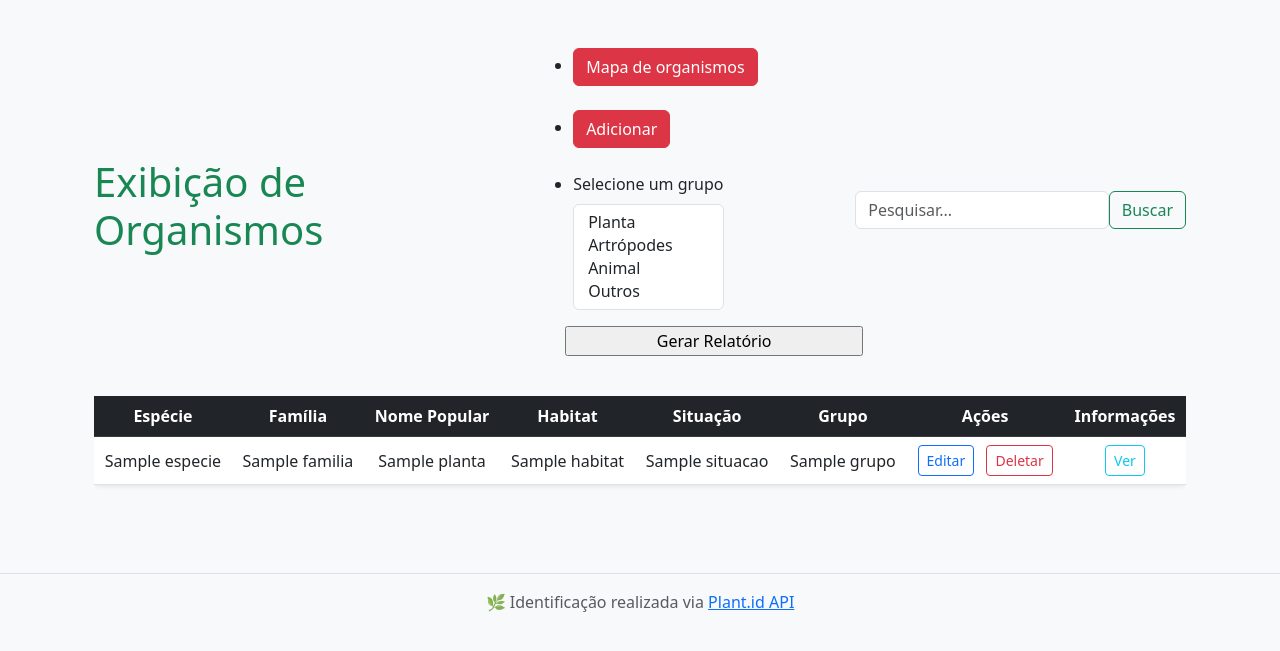
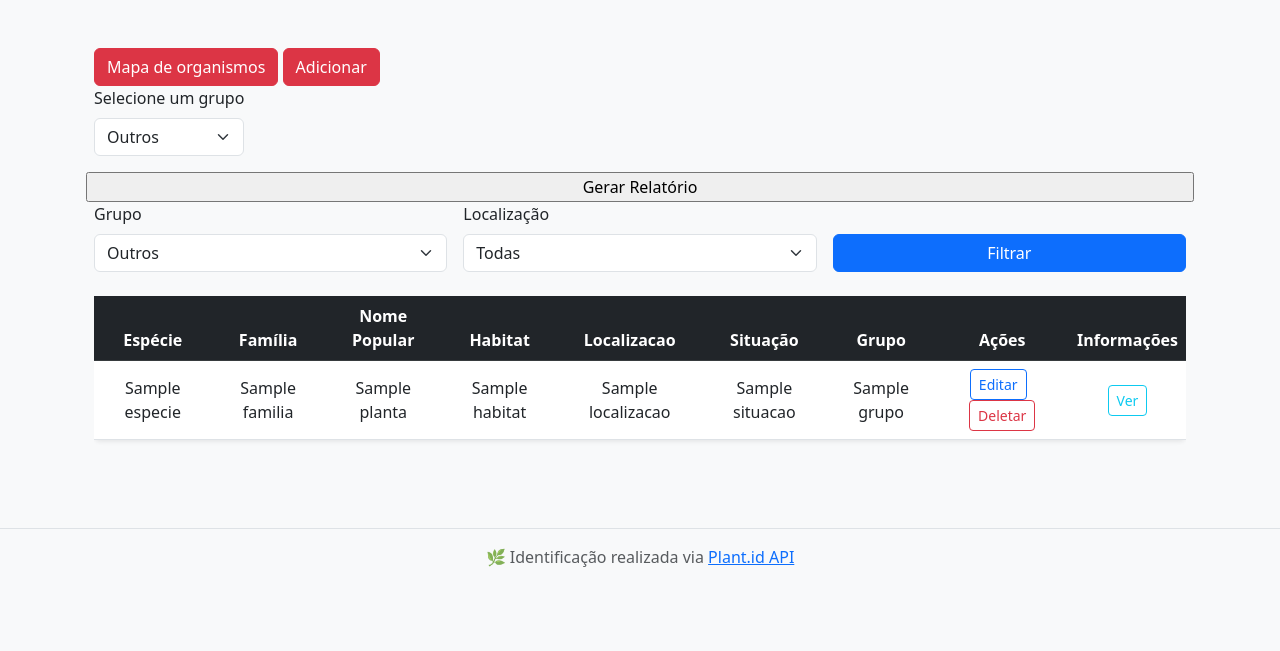
Before and after one commit to Jonatttttttan/Plant_Identifier, a Flask app: template app/Templates/index.html in a window 1280 px wide. Shown: the part 56-707 px from the top of the page. Run offline with Flask 3, Linux system fonts and the light colour scheme; a user stored in the database is signed in; tables that the repository leaves empty hold one stand-in row (values such as "Sample post"); the template is opened without the code that fills it: most values are stand-ins (such as "Sample title", 1, 10 or a date in 2020).

Commit message:
Adicionado filtros inteligentes de localidade e grupos

```diff
--- a/app/Templates/adicionar.html
+++ b/app/Templates/adicionar.html
@@ -7,6 +7,7 @@
     <p>Família: <input type="text" name="familia"></p>
     <p>Nome popular: <input type="text" name="nome_popular"></p>
     <p>Habitat: <input type="text" name="habitat" required></p>
+    <p>Localização: <input type="text" name="localizacao" placeholder="Ex: Parque Vicentina Aranha" required></p>
     <p>Descrição: <input type="text" name="descricao" required></p>
     <label>Situação</label><br>
     <select name="situacao" multiple size="2">
--- a/app/Templates/editar.html
+++ b/app/Templates/editar.html
@@ -8,6 +8,7 @@
     <p>Família <input type="text" name="familia" value="{{planta.familia}}"></p>
     <p>Nome popular <input type="text" name="nome_popular" value="{{planta.nome_popular}}"></p>
     <p>Habitat <input type="text" name="habitat" value="{{planta.habitat}}" required></p>
+    <p>Localização: <input type="text" name="localizacao" value="{{planta.localizacao}}" required></p>
     <p>Descrição <input type="text" name="descricao" value="{{planta.descricao}}" required></p>
     <p><input type="submit" value="Atualizar"></p>
 
--- a/app/Templates/index.html
+++ b/app/Templates/index.html
@@ -2,7 +2,8 @@
 
 {% block content %}
 <div class="container my-5">
-    <div class="d-flex justify-content-between align-items-center mb-4">
+   <!-- <div class="d-flex justify-content-between align-items-center mb-4">
+
         <h1 class="text-success">Exibição de Organismos</h1>
         <ul class="navbar-van">
             <li class="nav-item">
@@ -34,10 +35,51 @@
             <button class="btn btn-outline-success" type="submit">Buscar</button>
         </form>
 
+    </div>-->
+<a class="btn btn-danger ms2" href="{{ url_for('main.mapa') }}">Mapa de organismos</a>
+    <a class="btn btn-danger ms2" href="{{ url_for('main.adicionar') }}">Adicionar</a>
+ <form class="row g-3 align-items-center" method="get" action="{{ url_for('main.gerar_relatorio_pdf') }}">
+                <div class="col-auto">
+                    <label for="grupo2" class="form-label">Selecione um grupo</label>
+                    <select class="form-select" name="relatorio">
+                        <option value="">Todos</option>
+                        <option value="planta" {% if grupo_atual == planta %}selected{% endif %}>Planta</option>
+                        <option value="artropode" {% if grupo_atual == artropode %}selected{% endif %}>Artrópode</option>
+                        <option value="animal" {% if grupo_atual == animal %}selected{% endif %}>Animal</option>
+                        <option value="outros" {% if grupo_atual == outros %}selected{% endif %}>Outros</option>
+                    </select>
+                </div>
+                <input  type="submit" value="Gerar Relatório">
+
+ </form>
+<form class="row g-3 mb-4" method="get" action="{{ url_for('main.index') }}">
+    <div class="col-md-4">
+        <label for="grupo" class="form-label">Grupo</label>
+        <select class="form-select" name="grupo">
+            <option value="">Todos</option>
+            <option value="planta" {% if grupo_atual == planta %}selected{% endif %}>Planta</option>
+            <option value="artropode" {% if grupo_atual == artropode %}selected{% endif %}>Artrópode</option>
+            <option value="animal" {% if grupo_atual == animal %}selected{% endif %}>Animal</option>
+            <option value="outros" {% if grupo_atual == outros %}selected{% endif %}>Outros</option>
+        </select>
     </div>
 
 
 
+    <div class="col-md-4">
+        <label for="localizacao" class="form-label">Localização</label>
+        <select class="form-select" name="localizacao">
+            <option value="">Todas</option>
+            {% for loc in localizacoes %}
+                <option value="{{ loc }}" {% if localizacao_atual == loc %}selected{% endif %}>{{ loc }}</option>
+            {% endfor %}
+        </select>
+    </div>
+
+    <div class="col-md-4 d-flex align-items-end">
+        <button class="btn btn-primary w-100" type="submit">Filtrar</button>
+    </div>
+</form>
 <div class="table-responsive">
     <table class="table table-hover align-middle shadow-sm rounded">
         <thead class="table-dark text-center">
@@ -47,6 +89,7 @@
             <th>Família</th>
             <th>Nome Popular</th>
             <th>Habitat</th>
+            <th>Localizacao</th>
             <th>Situação</th>
             <th>Grupo</th>
             <th>Ações</th>
@@ -60,6 +103,7 @@
             <td>{{ planta.familia }}</td>
             <td>{{ planta.nome_popular }}</td>
             <td>{{ planta.habitat }}</td>
+            <td>{{ planta.localizacao }}</td>
             <td>{{ planta.situacao }}</td>
             <td>{{ planta.grupo }}</td>
             <td>
@@ -83,21 +127,24 @@
     <ul class="pagination justify-content-center mt-4">
         {% if page > 1 %}
         <li class="page-item">
-            <a class="page-link" href="{{ url_for('main.index', page=page - 1) }}">Anterior</a>
+            <a class="page-link" href="{{ url_for('main.index', page=page - 1, grupo=grupo_atual, localizacao=localizacao_atual, q=request.args.get('q')) }}">Anterior</a>
+
 
         </li>
         {% endif %}
 
         {% for p in range(1, total_pages + 1) %}
         <li class="page-item {% if p == page %}active{% endif %}">
-            <a class="page-link" href="{{ url_for('main.index', page=p) }}">{{ p }}</a>
+            <a class="page-link" href="{{ url_for('main.index', page=p, grupo=grupo_atual, localizacao=localizacao_atual, q=request.args.get('q')) }}">{{ p }}</a>
+
 
         </li>
         {% endfor %}
 
         {% if page < total_pages %}
         <li class="page-item">
-            <a class="page-link" href="{{ url_for('main.index', page=page + 1) }}">Próxima</a>
+            <a class="page-link" href="{{ url_for('main.index', page=page + 1, grupo=grupo_atual, localizacao=localizacao_atual, q=request.args.get('q')) }}">Próximo</a>
+
 
         </li>
         <{% endif %}
```
Also changed, not shown: app/main/routes.py (+57 -10 lines).
